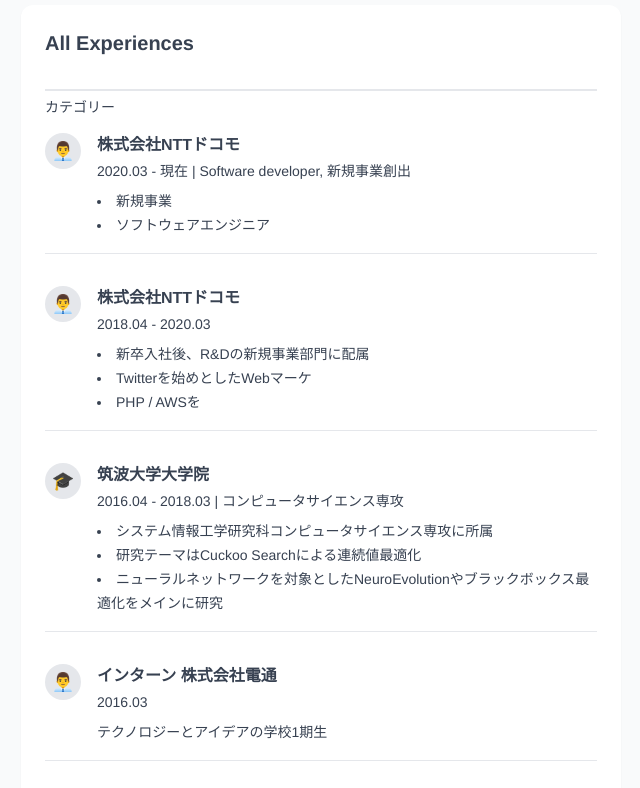
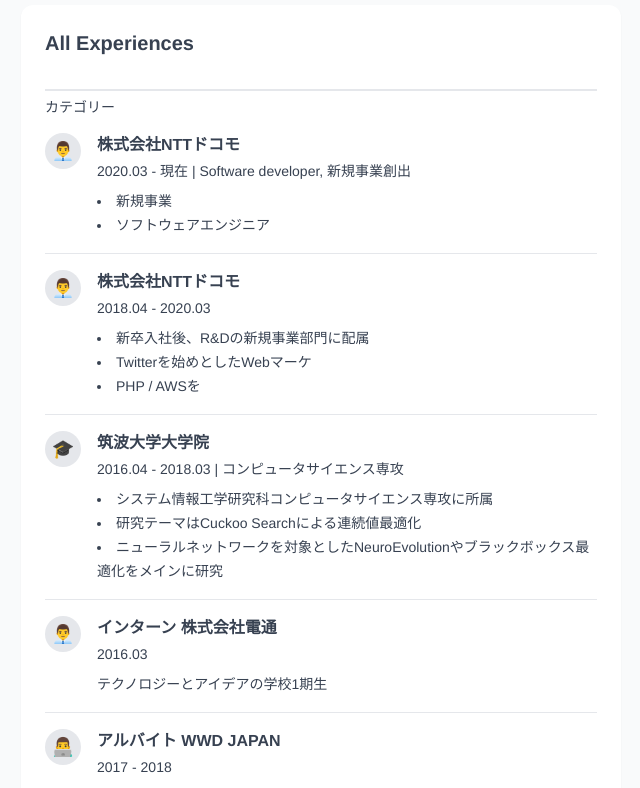
Before and after one commit to kawamou/kawamou.github.io, a Next.js app: page /cv in a window 1280 px wide. Shown: the part 1020-1808 px from the top of the page, without its empty margins (107-747 px from the left). Built offline with nearby package versions, Linux system fonts and the light colour scheme.

Commit message:
ラスト要素にボーダー引かないように変更

```diff
--- a/src/components/experiences.tsx
+++ b/src/components/experiences.tsx
@@ -16,7 +16,7 @@ const Experience: FC<{ key: number } & ExperienceProps> = ({
   contents,
 }) => {
   return (
-    <div className='flex border-b border-gray-200 my-4'>
+    <div className='flex mt-4'>
       <div className='flex gap-4'>
         <div>
           <div className='bg-gray-200 rounded-full w-9 h-9 flex items-center justify-center'>
@@ -124,7 +124,14 @@ export const Experiences = () => {
         </Select>
       </div>
       {experiences.map((experience, i) => {
-        return <Experience key={i} {...experience}></Experience>
+        return (
+          <div
+            key={i}
+            className={` ${i == experiences.length - 1 ? '' : 'border-b border-gray-200'}`}
+          >
+            <Experience key={i} {...experience}></Experience>
+          </div>
+        )
       })}
     </Card>
   )
```
